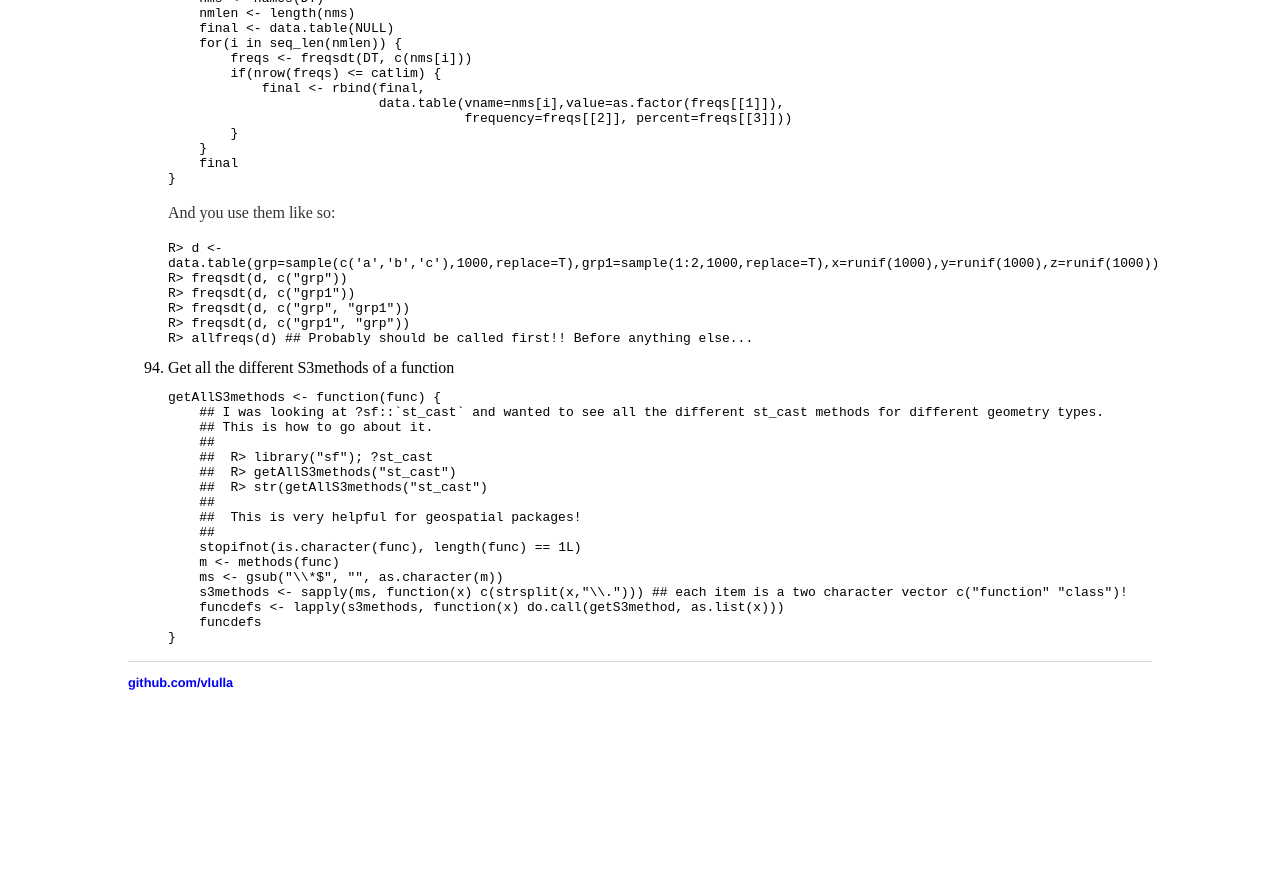
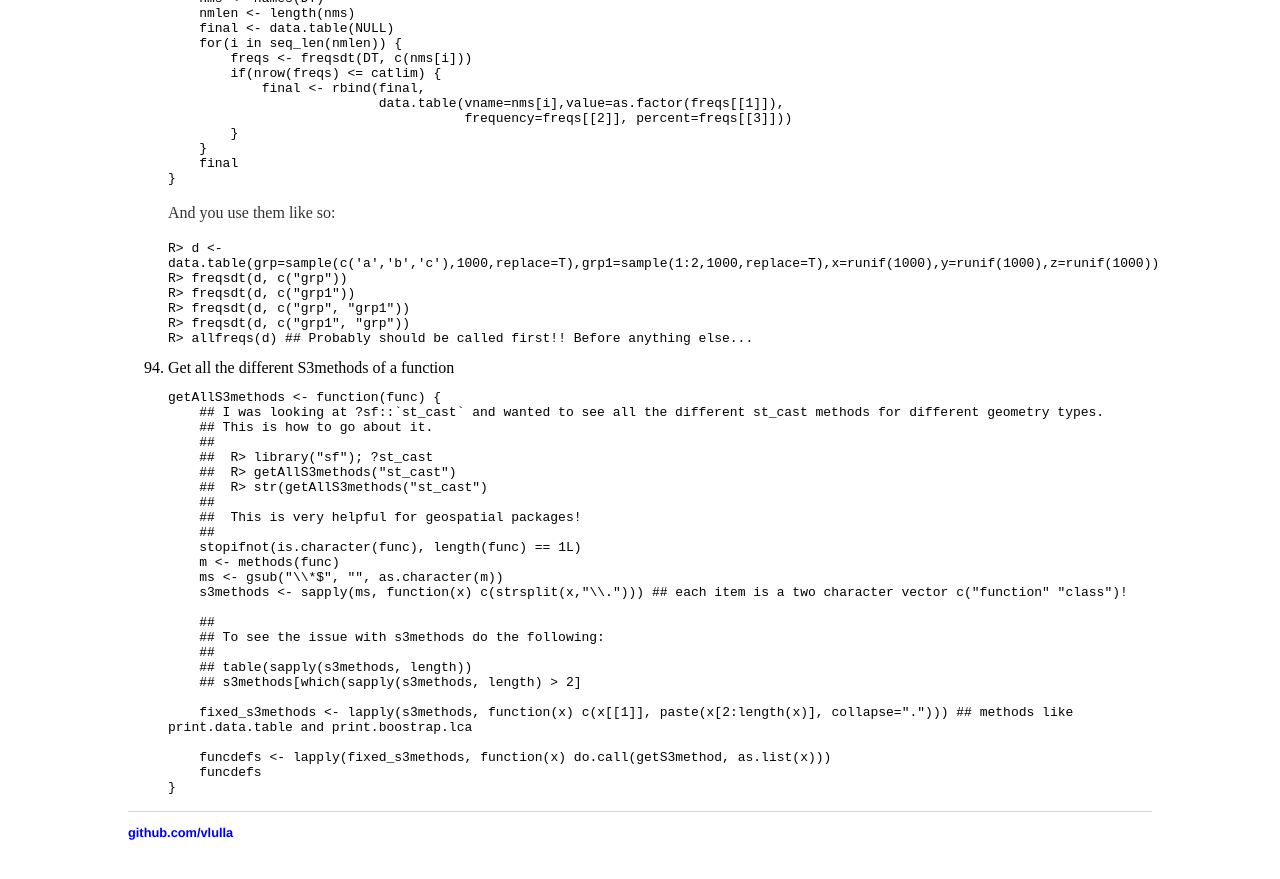
Before and after one commit to vlulla/vlulla.github.io, a Jekyll site: the page built from NOTES_R.md, in a window 1280 px wide and 900 px high, scrolled down 16143 px. Shown: the top 879 px of the window. Built offline with Jekyll 4.4.1, drawn with Linux system fonts in a browser that asks for light colours; before the commit the page ends 16893 px from its top, so only the background shows below that.

Commit message:
Accommodate some esoteric S3 method names.
Some examples of esoteric S3 method names are: print.data.table,
print.bootsrap.lca.  Now the function works correctly.

````diff
--- a/NOTES_R.md
+++ b/NOTES_R.md
@@ -1276,7 +1276,16 @@ layout: default
         m <- methods(func)
         ms <- gsub("\\*$", "", as.character(m))
         s3methods <- sapply(ms, function(x) c(strsplit(x,"\\."))) ## each item is a two character vector c("function" "class")!
-        funcdefs <- lapply(s3methods, function(x) do.call(getS3method, as.list(x)))
+
+        ##
+        ## To see the issue with s3methods do the following:
+        ##
+        ## table(sapply(s3methods, length))
+        ## s3methods[which(sapply(s3methods, length) > 2]
+
+        fixed_s3methods <- lapply(s3methods, function(x) c(x[[1]], paste(x[2:length(x)], collapse="."))) ## methods like print.data.table and print.boostrap.lca
+
+        funcdefs <- lapply(fixed_s3methods, function(x) do.call(getS3method, as.list(x)))
         funcdefs
     }
     ```
````
